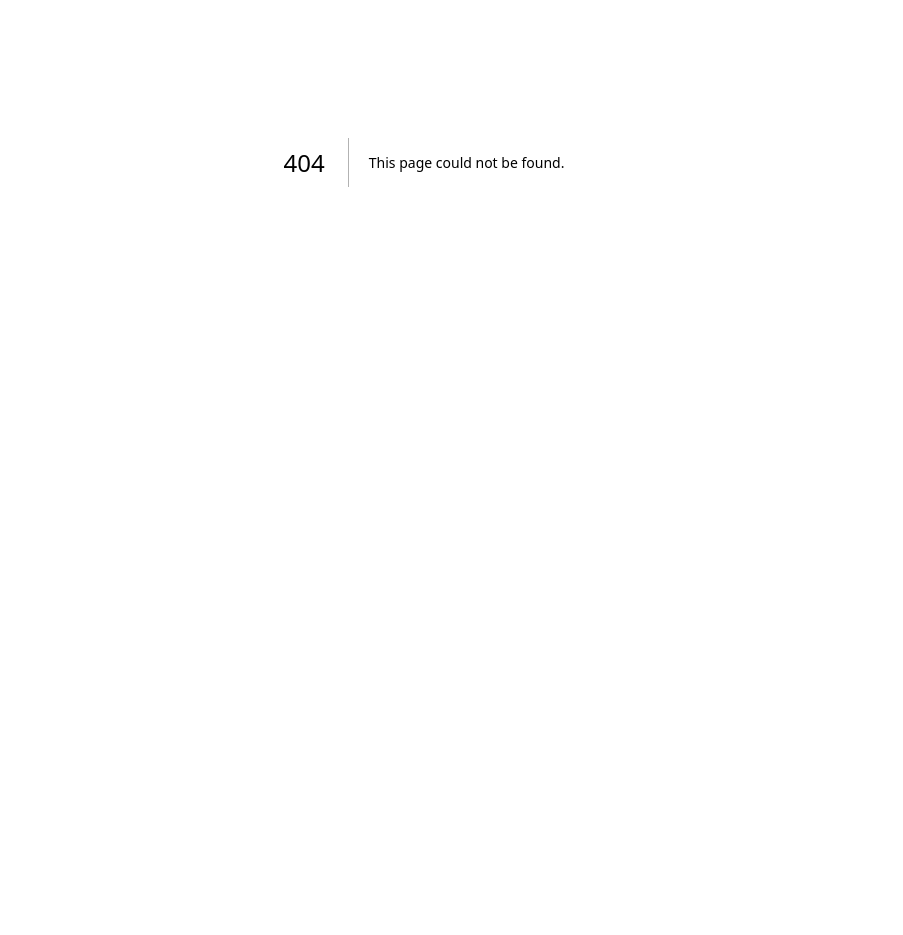
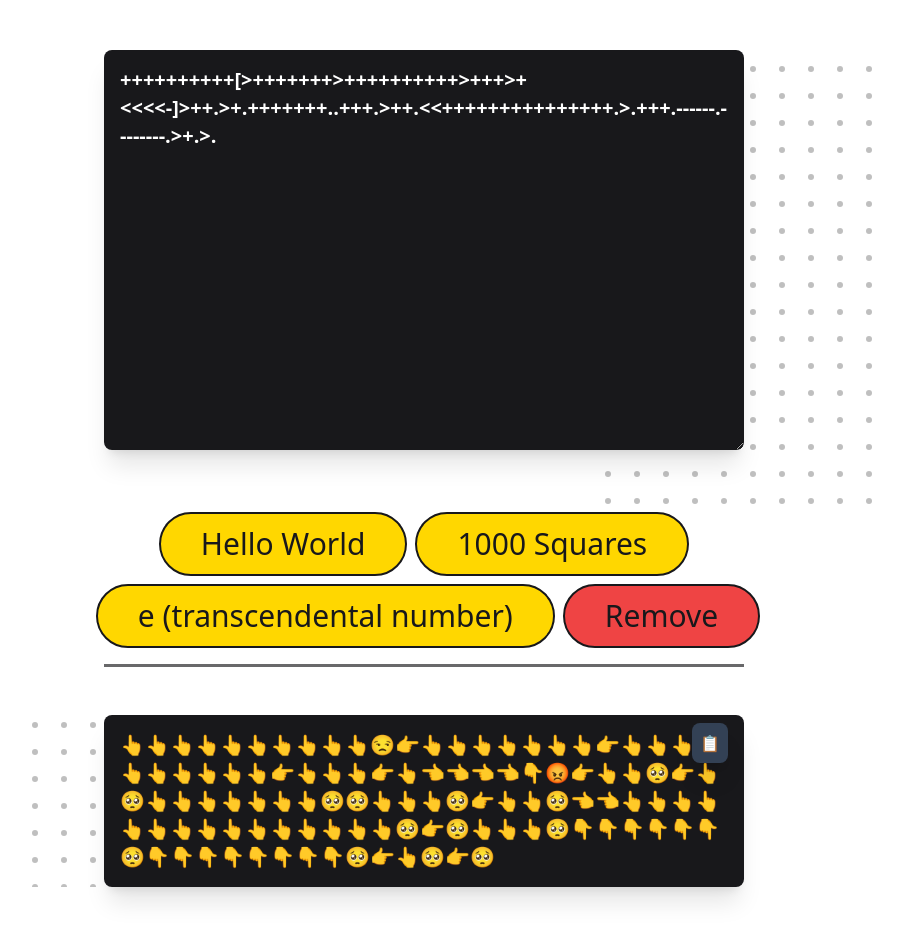
Before and after one commit to UwULang/uwulang-website, a Next.js app: page /transpiler in a window 1280 px wide. Before the commit this address had no page. Shown: the part 238-1173 px from the top of the page, without its empty margins (216-1119 px from the left). Before the commit the page ends 800 px from the top, so only its background shows below. Built offline with nearby package versions, Linux system fonts and the light colour scheme.

Commit message:
transpiler finished + 404 page

```diff
--- a/src/components/common/Button.tsx
+++ b/src/components/common/Button.tsx
@@ -3,15 +3,26 @@ import React from "react";
 
 interface ButtonProps {
   text: string;
+  onClick?: any;
   link?: string;
 }
 interface BaseButtonProps {
   text: string;
+  onClick?: any;
 }
 
-const BaseButton: React.FC<BaseButtonProps> = ({ text }) => {
+const BaseButton: React.FC<BaseButtonProps> = ({ text, onClick }) => {
+  if (onClick)
+    return (
+      <button
+        className="rounded-full border-2 border-dark bg-button px-10 py-3 text-center text-3xl text-dark transition-all hover:bg-button/70"
+        onClick={onClick}
+      >
+        {text}
+      </button>
+    );
   return (
-    <button className="cursor-not-allowed rounded-full border-2 border-dark bg-button px-10 py-3 text-center text-3xl text-dark transition-all hover:bg-buttonHover">
+    <button className="rounded-full border-2 border-dark bg-button px-10 py-3 text-center text-3xl text-dark transition-all hover:bg-button/70">
       {text}
     </button>
   );
@@ -20,7 +31,7 @@ const BaseButton: React.FC<BaseButtonProps> = ({ text }) => {
 /**
  * Button component
  */
-const Button: React.FC<ButtonProps> = ({ text, link }) => {
+const Button: React.FC<ButtonProps> = ({ text, link, onClick }) => {
   if (link) {
     return (
       <Link href={link}>
--- a/src/components/common/Navbar.tsx
+++ b/src/components/common/Navbar.tsx
@@ -47,13 +47,9 @@ export default function Navbar() {
                 </Link>
               </nav>
             </li>
-            <li className="mx-4 cursor-not-allowed">
+            <li className="mx-4">
               <nav>
-                <Link
-                  href="/transpiler"
-                  title="Transpiler"
-                  className="cursor-not-allowed"
-                >
+                <Link href="/transpiler" title="Transpiler">
                   Transpiler
                 </Link>
               </nav>
--- a/src/components/landing/Demo.tsx
+++ b/src/components/landing/Demo.tsx
@@ -3,10 +3,13 @@ import Button from "../common/Button";
 export default function Demo() {
   return (
     <>
-      <div className="m-auto max-w-4xl p-32 pt-16 text-dark -md:p-4" id="demo">
+      <div
+        className="abstract_background2 m-auto max-w-4xl p-32 pt-16 text-dark -md:p-4"
+        id="demo"
+      >
         <h2 className="pb-16 text-center text-8xl -lg:text-6xl">Try it here</h2>
-        <div className="w-full animate-pulse rounded-xl bg-dark shadow-xl">
-          <p className="py-36 text-center text-4xl text-white">
+        <div className="w-full rounded-xl bg-dark shadow-xl">
+          <p className="animate-pulse py-36 text-center text-4xl text-white ">
             🚧
             <br />
             Under construction
--- a/src/components/landing/Quote.tsx
+++ b/src/components/landing/Quote.tsx
@@ -19,6 +19,7 @@ export default function Quote() {
         <div className="animate-marquee whitespace-nowrap py-6">
           {msg_1
             .split(/([\uD800-\uDBFF][\uDC00-\uDFFF])/)
+            .filter((value) => value !== "")
             .map((char, index) => {
               return (
                 <span className="mx-4 text-4xl" key={`1-${index}`}>
@@ -31,6 +32,7 @@ export default function Quote() {
         <div className="absolute top-0 animate-marquee2 whitespace-nowrap py-6">
           {msg_2
             .split(/([\uD800-\uDBFF][\uDC00-\uDFFF])/)
+            .filter((value) => value !== "")
             .map((char, index) => {
               return (
                 <span className="mx-4 text-4xl" key={`2-${index}`}>
--- /dev/null
+++ b/src/pages/404.tsx
@@ -0,0 +1,31 @@
+import { type NextPage } from "next";
+import Title from "../components/head/Title";
+import Navbar from "../components/common/Navbar";
+import Hero from "../components/landing/Hero";
+import Button from "../components/common/Button";
+
+const NotFound: NextPage = () => {
+  return (
+    <>
+      <Title title="Not Found" />
+      <Navbar />
+      <main className="overflow-hidden">
+        <div className="absolute z-10 flex h-screen w-screen text-5xl">
+          {/* glass block */}
+          <div className="mx-[20vw] my-[30vh] flex w-full flex-col items-center justify-center rounded-xl bg-white/70 p-32 shadow-2xl backdrop-blur-md backdrop-filter">
+            <h1 className="text-center font-semibold text-dark">
+              UwU not Found 🥺
+            </h1>
+            <br />
+            <Button text="Back" link="/" />
+          </div>
+        </div>
+        <section>
+          <Hero />
+        </section>
+      </main>
+    </>
+  );
+};
+
+export default NotFound;
--- /dev/null
+++ b/src/pages/transpiler.tsx
@@ -0,0 +1,155 @@
+import { type NextPage } from "next";
+import Title from "../components/head/Title";
+import Navbar from "../components/common/Navbar";
+import { useEffect, useState } from "react";
+import Button from "../components/common/Button";
+
+const sampleSets: any = {
+  0: "",
+  1: "++++++++++[>+++++++>++++++++++>+++>+<<<<-]>++.>+.+++++++..+++.>++.<<+++++++++++++++.>.+++.------.--------.>+.>.",
+  2: "++++[>+++++<-]>[<+++++>-]+<+[>[>+>+<<-]++>>[<<+>>-]>>>[-]++>[-]+>>>+[[-]++++++>>>]<<<[[<++++++++<++>>-]+<.<[>----<-]<]<<[>>>>>[>>>[-]+++++++++<[>-<-]+++++++++>[-[<->-]+[<<<]]<[>+<-]>]<<-]<<-]",
+  3: ">>>>++>+>++>+>>++<+[[>[>>[>>>>]<<<<[[>>>>+<<<<-]<<<<]>>>>>>]+<]>->>--[+[+++<<<<--]++>>>>--]+[>>>>]<<<<[<<+<+<]<<[>>>>>>[[<<<<+>>>>-]>>>>]<<<<<<<<[<<<<]>>-[<<+>>-]+<<[->>>>[-[+>>>>-]-<<-[>>>>-]++>>+[-<<<<+]+>>>>]<<<<[<<<<]]>[-[<+>-]]+<[->>>>[-[+>>>>-]-<<<-[>>>>-]++>>>+[-<<<<+]+>>>>]<<<<[<<<<]]<<]>>>+[>>>>]-[+<<<<--]++[<<<<]>>>+[>-[>>[--[++>>+>>--]-<[-[-[+++<<<<-]+>>>>-]]++>+[-<<<<+]++>>+>>]<<[>[<-<<<]+<]>->>>]+>[>>>>]-[+<<<<--]++<[[>>>>]<<<<[-[+>[<->-]++<[[>-<-]++[<<<<]+>>+>>-]++<<<<-]>-[+[<+[<<<<]>]<+>]+<[->->>>[-]]+<<<<]]>[<<<<]>[-[-[+++++[>++++++++<-]>-.>>>-[<<<----.<]<[<<]>>[-]>->>+[[>>>>]+[-[->>>>+>>>>>>>>-[-[+++<<<<[-]]+>>>>-]++[<<<<]]+<<<<]>>>]+<+<<]>[-[->[--[++>>>>--]->[-[-[+++<<<<-]+>>>>-]]++<+[-<<<<+]++>>>>]<<<<[>[<<<<]+<]>->>]<]>>>>[--[++>>>>--]-<--[+++>>>>--]+>+[-<<<<+]++>>>>]<<<<<[<<<<]<]>[>+<<++<]<]>[+>[--[++>>>>--]->--[+++>>>>--]+<+[-<<<<+]++>>>>]<<<[<<<<]]>>]>]",
+};
+
+const Transpiler: NextPage = () => {
+  const [translate, setTranslate] = useState("");
+  const [bf, setBF] = useState(sampleSets[1]);
+  const [showToast, setShowToast] = useState(false);
+
+  // auto timeout toast after 3 seconds
+  useEffect(() => {
+    if (showToast) {
+      setTimeout(() => {
+        setShowToast(false);
+      }, 3000);
+    }
+  }, [showToast]);
+
+  useEffect(() => {
+    const translated = bf.split("").map((val: string) => {
+      switch (val) {
+        case "+":
+          return "👆";
+        case "-":
+          return "👇";
+        case ">":
+          return "👉";
+        case "<":
+          return "👈";
+        case ".":
+          return "🥺";
+        case ",":
+          return "😳";
+        case "[":
+          return "😒";
+        case "]":
+          return "😡";
+        case "?":
+          return "🥴";
+      }
+    });
+    setTranslate(translated === undefined ? "" : translated.join(""));
+  }, [bf]);
+
+  const copy = () => {
+    navigator.clipboard.writeText(translate);
+    setShowToast(true);
+  };
+
+  const clickedItem = (index: number) => {
+    setBF(sampleSets[`${index}`]);
+  };
+
+  return (
+    <>
+      <Title title="UwULang Transpiler" />
+      <Navbar />
+      <main>
+        <section>
+          <div
+            className="abstract_background3 m-auto max-w-4xl p-32 pt-16 pb-0 text-dark -md:p-4"
+            id="transpiler"
+          >
+            <h2 className="py-16 text-center text-8xl -lg:text-6xl">
+              Transpiler
+            </h2>
+            <textarea
+              className="mb-12 h-[50vh] w-full rounded-lg bg-dark p-4 text-xl font-semibold text-white shadow-xl outline-none"
+              placeholder="Enter brainfuck code here..."
+              onChange={(e) => {
+                setBF(e.target.value);
+              }}
+              value={bf}
+            />
+          </div>
+          {/* buttons for example transpiling text */}
+          <div className="m-auto max-w-3xl space-x-2 space-y-2 text-center">
+            <button
+              className="rounded-full border-2 border-dark bg-button px-10 py-3 text-center text-3xl text-dark transition-all hover:bg-button/70"
+              onClick={() => clickedItem(1)}
+            >
+              Hello World
+            </button>
+            <button
+              className="rounded-full border-2 border-dark bg-button px-10 py-3 text-center text-3xl text-dark transition-all hover:bg-button/70"
+              onClick={() => clickedItem(2)}
+            >
+              1000 Squares
+            </button>
+            <button
+              className="rounded-full border-2 border-dark bg-button px-10 py-3 text-center text-3xl text-dark transition-all hover:bg-button/70"
+              onClick={() => clickedItem(3)}
+            >
+              e (transcendental number)
+            </button>
+            <button
+              className="rounded-full border-2 border-dark bg-red-500 px-10 py-3 text-center text-3xl text-dark transition-all hover:bg-red-500/70"
+              onClick={() => clickedItem(0)}
+            >
+              Remove
+            </button>
+          </div>
+          <div className="m-auto w-[50%] pt-4">
+            <hr className="border-dark/65 border-t-[3px]" />
+          </div>
+          <div className="abstract_background2 relative m-auto max-w-4xl p-32 py-0 text-dark -md:p-4">
+            <p
+              className="m-h-[50vh] my-12 w-full cursor-pointer rounded-lg bg-dark p-4 text-xl text-white shadow-xl outline-none"
+              onClick={() => copy()}
+              title="Click to copy to clipboard 📋"
+            >
+              <span className="hover:animate-pulse">
+                {translate.length ? translate : "Output will be here"}
+              </span>
+            </p>
+            {/* relative copy to clipboard button at the top */}
+            <div className="absolute top-0 right-0 mx-36 mt-2">
+              <button
+                className="rounded-lg bg-slate-700 p-2 text-white shadow-xl transition-all hover:bg-slate-600"
+                onClick={() => copy()}
+              >
+                📋
+              </button>
+            </div>
+          </div>
+        </section>
+        {/* floating center toast saying copied to clipboard 📋 */}
+        <div
+          className={`fixed bottom-0 right-0 m-8 transition-all ${
+            showToast ? "opacity-100" : "opacity-0"
+          }`}
+        >
+          <div className="flex flex-col items-center">
+            <div className="flex items-center rounded-lg bg-dark p-4 shadow-xl">
+              <div className="flex flex-col">
+                <span className="text-white">Copied to clipboard 📋</span>
+              </div>
+            </div>
+          </div>
+        </div>
+      </main>
+    </>
+  );
+};
+
+export default Transpiler;
--- a/src/styles/globals.css
+++ b/src/styles/globals.css
@@ -43,6 +43,20 @@
     background-size: fill;
     background-position: center;
   }
+
+  .abstract_background2 {
+    background-image: url("/abstract2.svg");
+    background-repeat: no-repeat;
+    background-size: fill;
+    background-position: center;
+  }
+
+  .abstract_background3 {
+    background-image: url("/abstract3.svg");
+    background-repeat: no-repeat;
+    background-size: fill;
+    background-position: right bottom;
+  }
   /* Header on load anim */
   .navborder::after {
     content: "";
```
Also changed, not shown: public/abstract2.svg (added), public/abstract3.svg (added).
